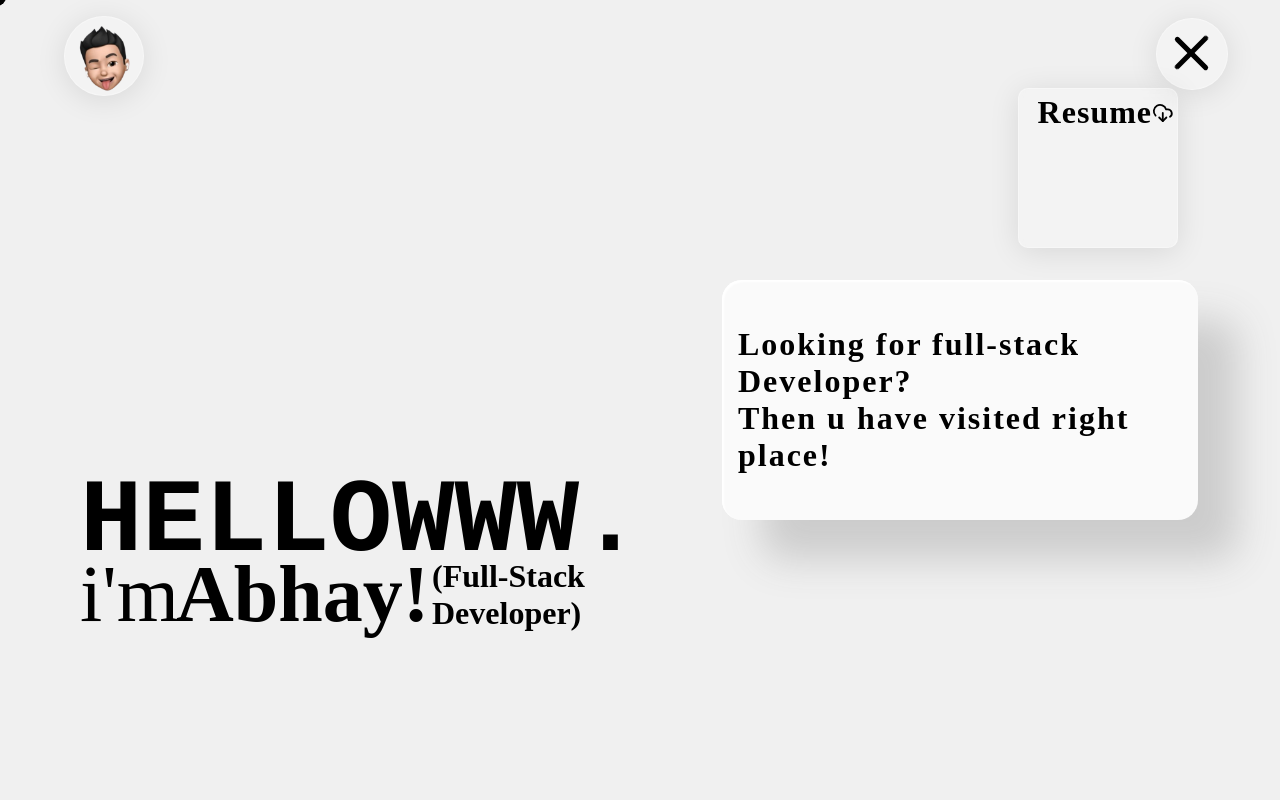
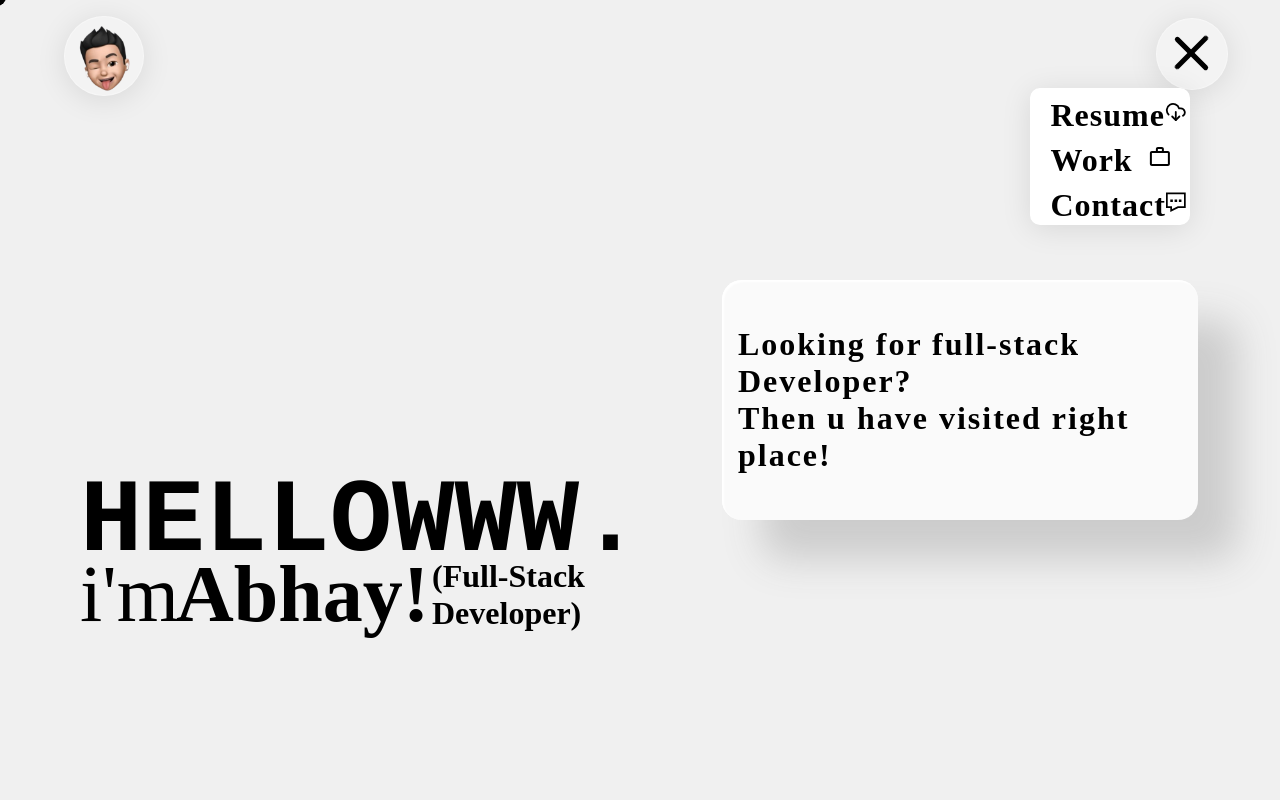
Before and after one commit to 9xVibee/PORTFOLIO, a React (Vite) app: page / in a window 1280 px wide. Both pictures are taken after a click on the element 1192 px from the left and 54 px from the top of the page. Shown: the top 800 px of the page. Built offline with nearby package versions, Linux system fonts and the light colour scheme; a web font is replaced by a local one.

Commit message:
Ham Items Added

```diff
--- a/src/component/Navbar/Navbar.css
+++ b/src/component/Navbar/Navbar.css
@@ -261,29 +261,41 @@ span+span {
     opacity: 0;
     position: absolute;
     width: 10rem;
-    height: 10rem;
+    height: fit-content;
     top: 5.5rem;
-    right: 8%;
+    right: 7%;
     border-radius: 10px;
-    background: rgba(255, 255, 255, 0.2);
+    background: rgb(255, 255, 255);
     box-shadow: 0 4px 30px rgba(0, 0, 0, 0.1);
     backdrop-filter: blur(5px);
     -webkit-backdrop-filter: blur(5px);
     border: 1px solid rgba(255, 255, 255, 0.3);
 }
 
+.ham-items-div a {
+    color: black;
+    text-decoration: none;
+}
+
 .ham-items {
     box-sizing: border-box;
     width: 100%;
-    padding: 5px 0;
     display: flex;
-    justify-content: center;
+    justify-content: space-between;
     align-items: center;
     cursor: pointer;
     transition: all 0.3s;
     border-radius: 10px 10px 0 0px;
     border-left: 3px solid transparent;
     border-right: 3px solid transparent;
+}
+
+.middle {
+    border-radius: 0 0 0 0;
+}
+
+.last {
+    border-radius: 0 0 10px 10px;
 }
 
 .ham-items:hover {
@@ -299,8 +311,33 @@ span+span {
     text-transform: capitalize;
     letter-spacing: 1px;
     padding-left: 1rem;
+    margin-top: 0.5rem;
 }
 
 .ham-items svg {
     font-size: 1.5rem;
 }
+
+@media screen and (max-width:768px) {
+    .ham-items-div {
+        width: 8rem;
+        top: 4.5rem;
+        right: 7%;
+    }
+
+    .ham-items p {
+        font-size: 1.5rem;
+    }
+
+    .ham-items svg {
+        font-size: 1.2rem;
+    }
+}
+
+@media screen and (max-width:426px) {
+    .ham-items-div {
+        width: 8rem;
+        top: 4.5rem;
+        right: 10%;
+    }
+}
--- a/src/component/Navbar/Navbar.jsx
+++ b/src/component/Navbar/Navbar.jsx
@@ -1,9 +1,13 @@
+/* eslint-disable react/jsx-no-target-blank */
 import { useEffect } from "react";
 import gsap from "gsap";
 import { motion } from "framer-motion";
 import Pic from "./../../assets/pin2.png";
 import "./Navbar.css";
 import { LuDownloadCloud } from "react-icons/lu";
+// import { FaCircleArrowDown } from "react-icons/fa6";
+import { MdWorkOutline } from "react-icons/md";
+import { GrContact } from "react-icons/gr";
 
 const Navbar = () => {
   useEffect(() => {
@@ -129,10 +133,29 @@ const Navbar = () => {
 
       {/* Hamburger Item */}
       <div className="ham-items-div">
-        <div className="ham-items">
-          <p>Resume</p>
-          <LuDownloadCloud />
-        </div>
+        <a href="#">
+          <div className="ham-items">
+            <p>Resume</p>
+            <LuDownloadCloud />
+          </div>
+        </a>
+        <a href="#project">
+          <div className="ham-items middle">
+            <p>Work</p>
+            <MdWorkOutline />
+          </div>
+        </a>
+        <a
+          target="_blank"
+          data-blobity-radius="10"
+          data-blobity-magnetic="false"
+          href="mailto:abpanchal951357@gmail.com"
+        >
+          <div className="ham-items last">
+            <p>Contact</p>
+            <GrContact />
+          </div>
+        </a>
       </div>
     </motion.div>
   );
--- a/src/pages/Projects/Projects.css
+++ b/src/pages/Projects/Projects.css
@@ -65,10 +65,10 @@
     width: 25rem;
     height: fit-content;
     /* margin-top: 12rem; */
-    /* background: rgba(255, 255, 255, 0.1);
+    background: rgba(255, 255, 255, 0.1);
     box-shadow: 0 4px 30px rgba(0, 0, 0, 0.1);
     backdrop-filter: blur(5px);
-    -webkit-backdrop-filter: blur(5px); */
+    -webkit-backdrop-filter: blur(5px);
     border: 1px solid rgba(255, 255, 255, 0.3);
     border-radius: 5px;
 }
--- a/src/pages/Projects/Projects.jsx
+++ b/src/pages/Projects/Projects.jsx
@@ -19,7 +19,7 @@ const Projects = () => {
     CallingAnimationProjects();
   }, []);
   return (
-    <div className="projects">
+    <div className="projects" id="project">
       <div className="project-heading">
         <motion.h1
           initial={{
```
Also changed, not shown: src/assets/nikehomepage.webp (added).
